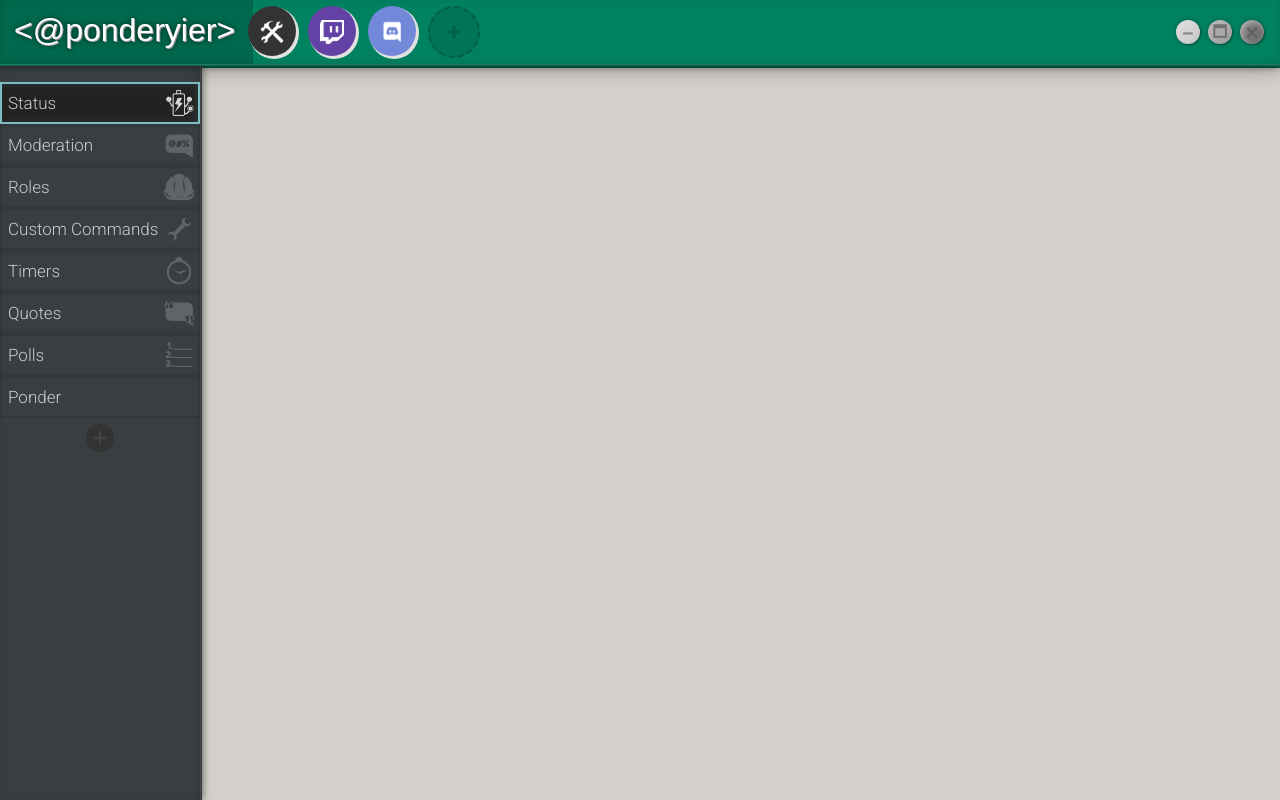
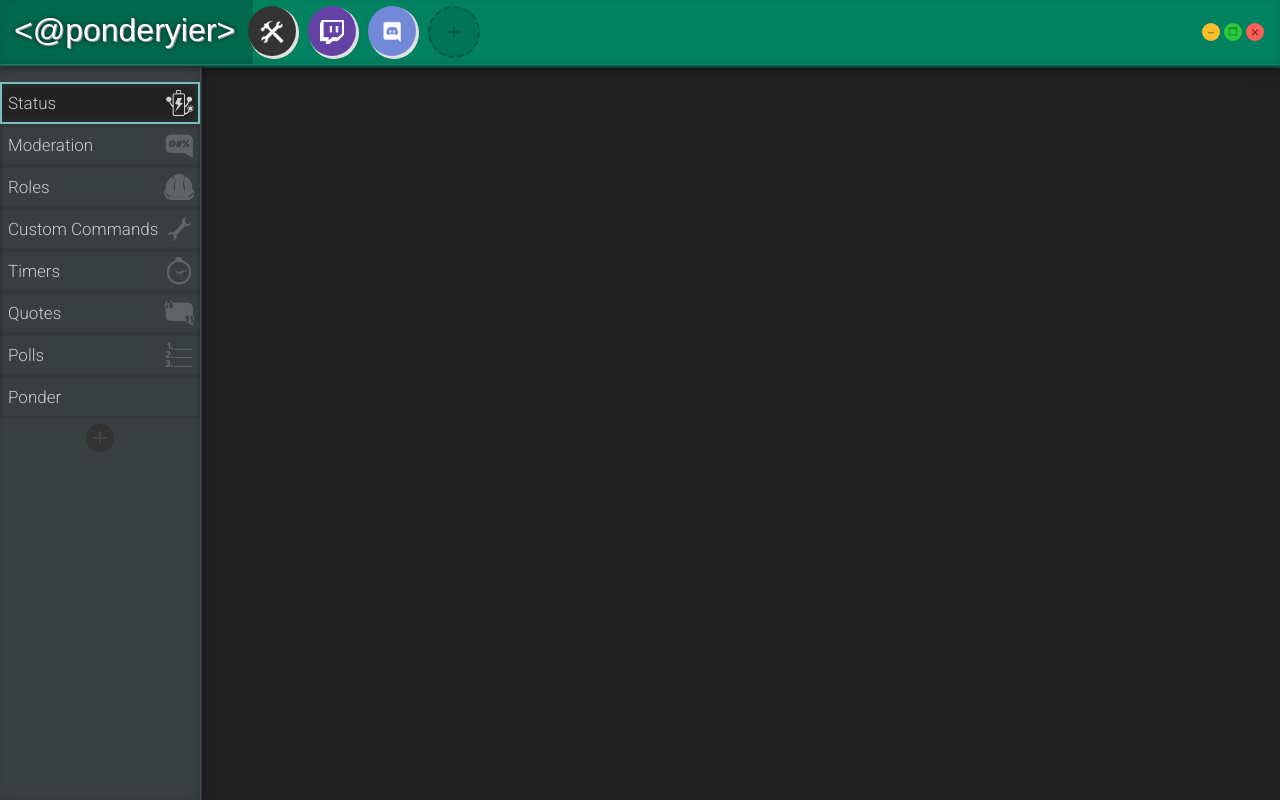
Before and after one commit to VodBox/PondGUI, a plain HTML site: page index.html in a window 1280 px wide. Drawn offline with Linux system fonts and the light colour scheme; a web font is replaced by a local one.

Commit message:
Update stylings

```diff
--- a/css/style.css
+++ b/css/style.css
@@ -11,7 +11,7 @@
 }
 
 body {
-	background-color: #D3D0CB;
+	background-color: #222222;
 }
 
 #topNav {
@@ -152,23 +152,22 @@ body {
 #windowButtons {
 	position: absolute;
 	right: 16px;
-	top: calc((var(--navHeight) - 24px) / 2);
+	top: calc((var(--navHeight) - 18px) / 2);
 }
 
 .win {
 	float: left;
-	margin-left: 8px;
-	width: 24px;
-	height: 24px;
-	line-height: 24px;
-	font-size: 16px;
+	margin-left: 4px;
+	width: 18px;
+	height: 18px;
+	line-height: 18px;
+	font-size: 10px;
 	text-align: center;
 	color: #FFFFFF;
 	border-radius: 50%;
 	transition: ease border-radius 0.2s, filter 0.2s;
 	cursor: pointer;
-	box-shadow: 0 0 5px 1px rgba(0,0,0,0.2), inset 2px 2px 6px rgba(255,255,255,0.23), inset -2px -2px 6px rgba(0,0,0,0.07), 1px 1px rgba(0,0,0,0.2), 1px 1px 2px rgba(0,0,0,0.1);
-	filter: saturate(0.0) contrast(1.1);
+
 }
 
 .win:hover {
@@ -181,19 +180,18 @@ body {
 }
 
 #maximize {
-	background-color: #22DA22;
+	background-color: rgba(40, 202, 64, 1);
 	color: #249324;
 }
 
 #minimize {
-	background-color: #DADA22;
+	background-color: rgba(255, 188, 46, 1);
 	color: #939324;
 }
 
 #close {
-	background-color: #DA2222;
+	background-color: rgba(255, 95, 87, 1);
 	color: #932424;
-	filter: saturate(0.0) contrast(1) brightness(1.6);
 }
 
 #navInt {
```
Lines whose indentation alone changed are shown as unchanged.
